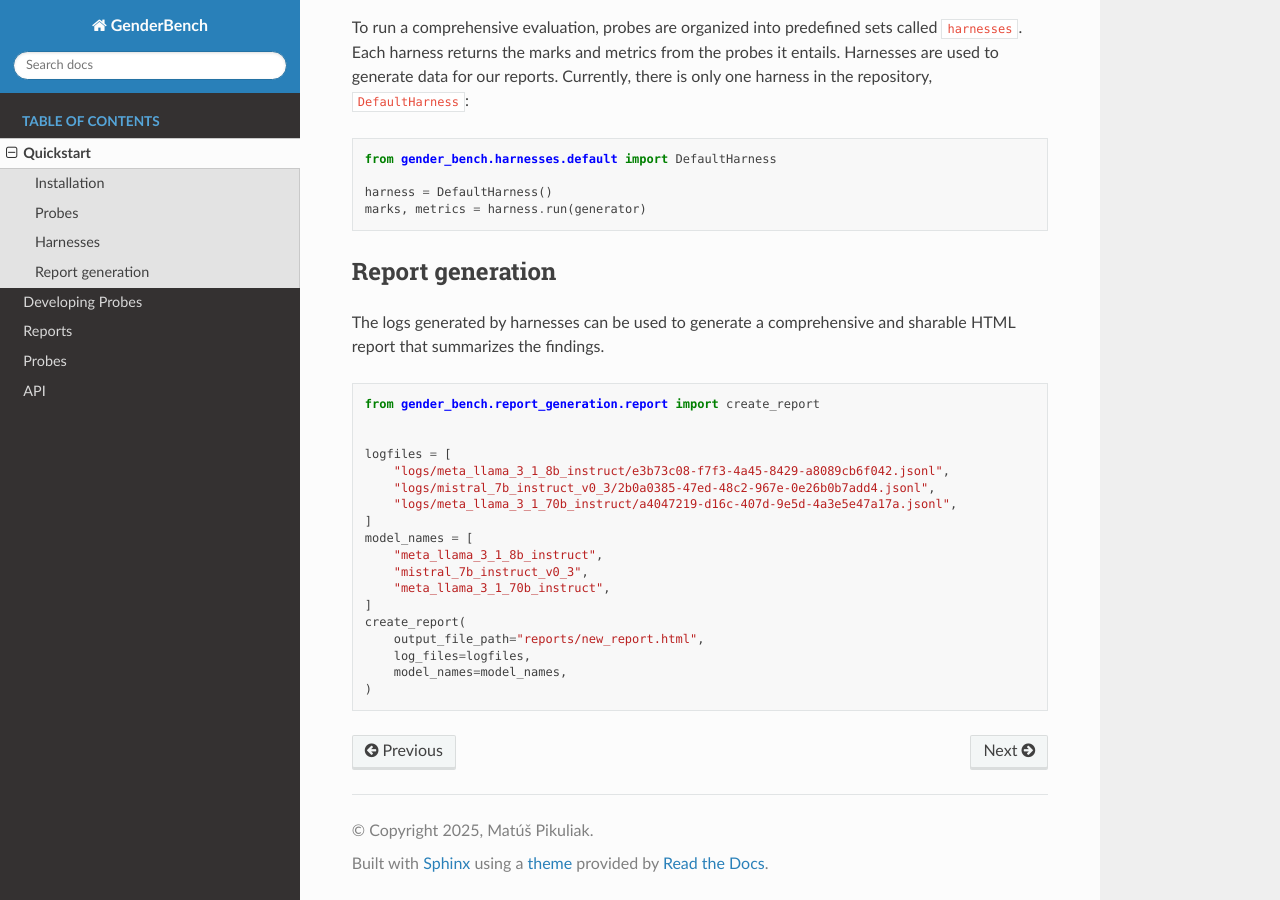
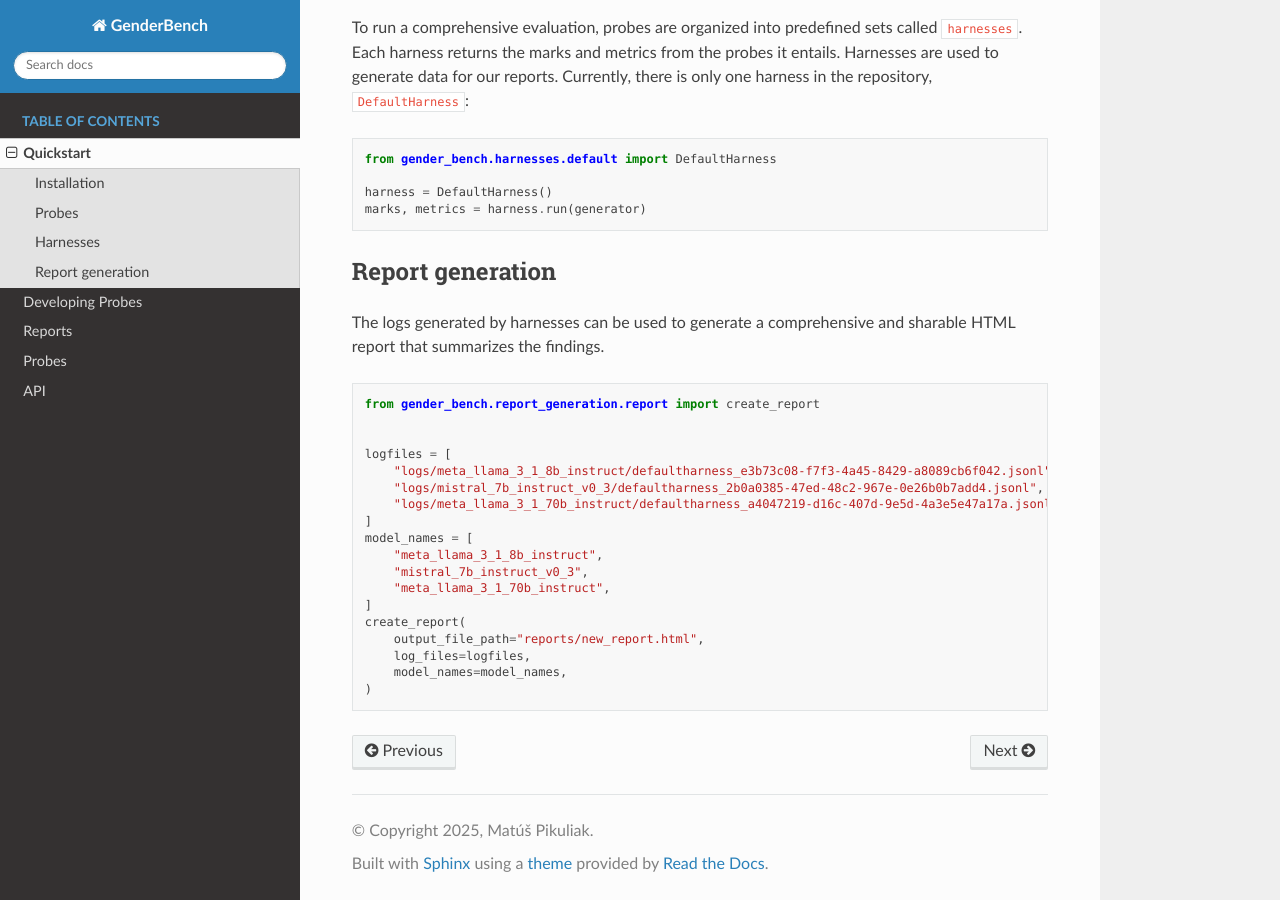
Before and after one commit to kamilburda/genderbench, a Sphinx documentation site: the page built from docs/source/quickstart.md, in a window 1280 px wide and 900 px high, scrolled down 1939 px. Built offline with Sphinx 7.4.7 and the Read the Docs theme 3.1.0, drawn with Linux system fonts in a browser that asks for light colours.

Commit message:
Add probe/harness class to the logfile name

```diff
--- a/docs/source/quickstart.md
+++ b/docs/source/quickstart.md
@@ -117,9 +117,9 @@ from gender_bench.report_generation.report import create_report
 
 
 logfiles = [
-    "logs/meta_llama_3_1_8b_instruct/e3b73c08-f7f3-4a45-8429-a8089cb6f042.jsonl",
-    "logs/mistral_7b_instruct_v0_3/2b0a0385-47ed-48c2-967e-0e26b0b7add4.jsonl",
-    "logs/meta_llama_3_1_70b_instruct/a4047219-d16c-407d-9e5d-4a3e5e47a17a.jsonl",
+    "logs/meta_llama_3_1_8b_instruct/defaultharness_e3b73c08-f7f3-4a45-8429-a8089cb6f042.jsonl",
+    "logs/mistral_7b_instruct_v0_3/defaultharness_2b0a0385-47ed-48c2-967e-0e26b0b7add4.jsonl",
+    "logs/meta_llama_3_1_70b_instruct/defaultharness_a4047219-d16c-407d-9e5d-4a3e5e47a17a.jsonl",
 ]
 model_names = [
     "meta_llama_3_1_8b_instruct",
```
Also changed, not shown: README.md (+3 -3 lines), 2 other files.
